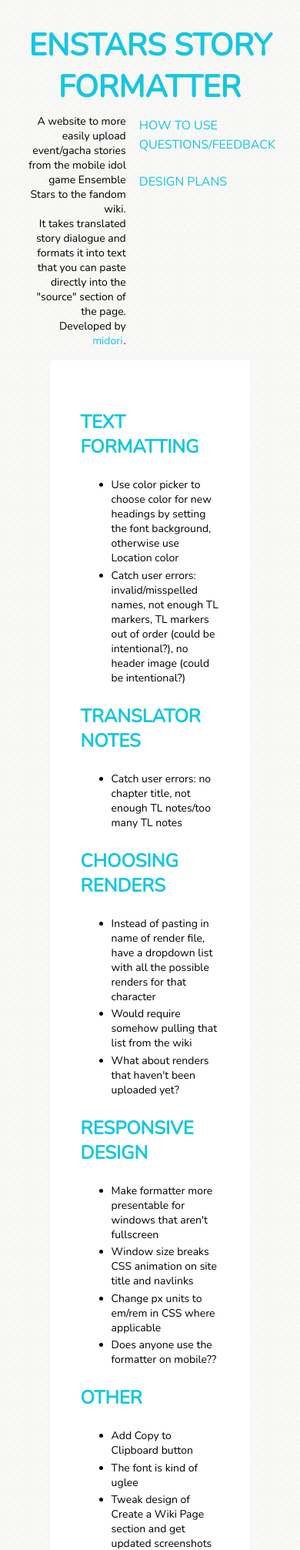
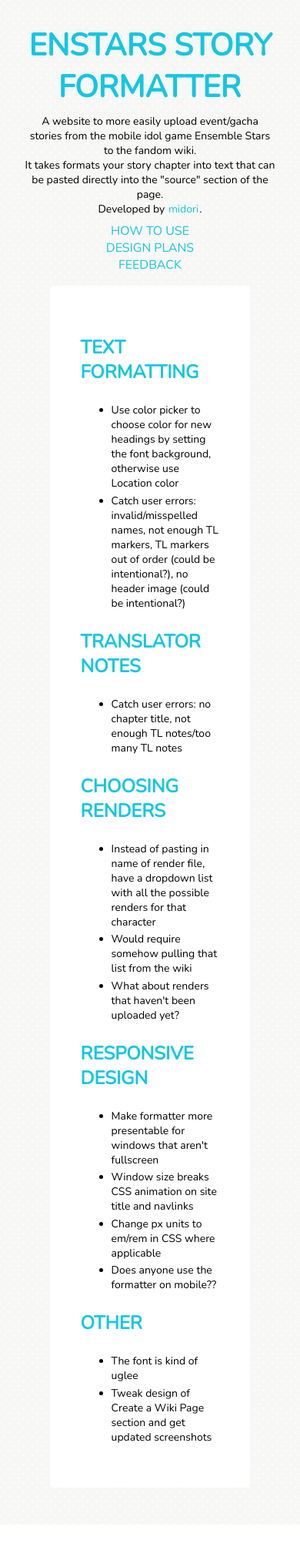
Before and after one commit to myang5/enstars-wiki-parser, a PHP site: page /plans.html in a window 390 px wide. Shown: the top 2013 px of the page at 77% size. After the commit the page ends 1874 px from the top, so only its background shows below. Run offline with PHP 8.4, Linux system fonts and the light colour scheme.

Commit message:
made header more responsive

```diff
--- a/header.html
+++ b/header.html
@@ -2,16 +2,15 @@
   <h1><a href="index.html">ENSTARS STORY FORMATTER</a></h1>
   <div class="horizontal">
     <p>
-      A website to more easily upload event/gacha stories from the mobile idol game
-      Ensemble Stars to the fandom wiki.
-      <br>It takes translated story dialogue and formats it into text that you can paste directly into the "source"
+      A website to more easily upload event/gacha stories from the mobile idol game Ensemble Stars to the fandom wiki.
+      <br>It takes formats your story chapter into text that can be pasted directly into the "source"
       section of the page.
       <br>Developed by <a target="_blank" href="https://twitter.com/gayandasleep">midori</a>.
     </p>
     <ul id="navbar">
       <li><a href="./howto.html">HOW TO USE</a></li>
-      <li><a target="_blank" href="https://goo.gl/forms/Xu42LLAgWKxVYV873">QUESTIONS/FEEDBACK</a></li>
       <li><a href="./plans.html">DESIGN PLANS</a></li>
+      <li><a target="_blank" href="https://goo.gl/forms/Xu42LLAgWKxVYV873">FEEDBACK</a></li>
     </ul>
   </div>
 </header>
--- a/index.html
+++ b/index.html
@@ -52,7 +52,7 @@
       <!---INPUT TAB!--->
       <div id="inputArea" class="tabcontent">
         <div id="inputEditor" class="editor">
-          <p>If this is your first time using the formatter , please check the <a href='howto.html'>Text Guidelines</a>
+          <p>If this is your first time using the formatter, please check the <a href='howto.html'>Text Guidelines</a>
             to make
             sure your text is ready.</p>
           <p>UPDATE: Header images, CGs, and scene change headings can now be included. Please check Text Guidelines for
--- a/plans.html
+++ b/plans.html
@@ -53,7 +53,6 @@
     </ul>
     <h3>Other</h3>
     <ul id="list">
-      <li>Add Copy to Clipboard button</li>
       <li>The font is kind of uglee</li>
       <li>Tweak design of Create a Wiki Page section and get updated screenshots</li>
     </ul>
--- a/styles/styles.css
+++ b/styles/styles.css
@@ -33,11 +33,9 @@ header .horizontal {
 }
 
 header h1 {
-    text-align: center;
     font-size: 2.5rem;
     margin: 0;
     margin-bottom: 8px;
-    text-decoration: none;
 }
 
 header a {
@@ -58,8 +56,8 @@ header h1 a:after {
     content: '★';
     position: absolute;
     opacity: 0;
-    top: -2px;
-    right: -20px;
+    top: -0.04em;
+    right: -0.5em;
     transition: 0.4s ease-out;
     transform: rotate(-90deg);
 }
@@ -84,13 +82,11 @@ header p {
 }
 
 #navbar li {
-    /* padding: 1px 0; */
     text-align: left;
     list-style-type: none;
 }
 
 #navbar a {
-    text-align: left;
     font-size: 1rem;
 }
 
@@ -102,15 +98,15 @@ header p {
     content: '☆';
     position: absolute;
     opacity: 0;
-    top: -1px;
-    right: -6px;
+    top: -0.0625em;
+    right: -0.375em;
     transition: 0.4s ease-out;
     transform: rotate(-90deg);
 }
 
 #navbar a:hover:after {
     opacity: 1;
-    right: -14px;
+    right: -0.875em;
     transform: rotate(0deg);
 }
 
@@ -125,6 +121,51 @@ li {
 @media (min-width: 20em) {
     body {
         padding: 2rem;
+    }
+}
+
+/* editing position of star after title */
+@media (min-width: 25em) and (max-width: 40.5em) {
+    header h1 a:after {
+        top: 1.33em;
+    }
+}
+
+@media (max-width: 25em) {
+    header h1 a:after {
+        top: 2.7em;
+    }
+}
+
+/* resize header */
+@media (max-width: 38em) {
+    header .horizontal {
+        flex-direction: column;
+    }
+
+    header p {
+        text-align: center;
+    }
+
+    #navbar {
+        padding-left: 0;
+    }
+
+    #navbar li{
+        display: inline-block;
+        margin: 1em;
+        text-align: center;
+    }
+}
+
+@media (max-width: 30em) {
+    #navbar li{
+        display: list-item;
+        margin: auto;
+    }
+
+    #navbar {
+        margin-top: 0.5rem;
     }
 }
 
```
